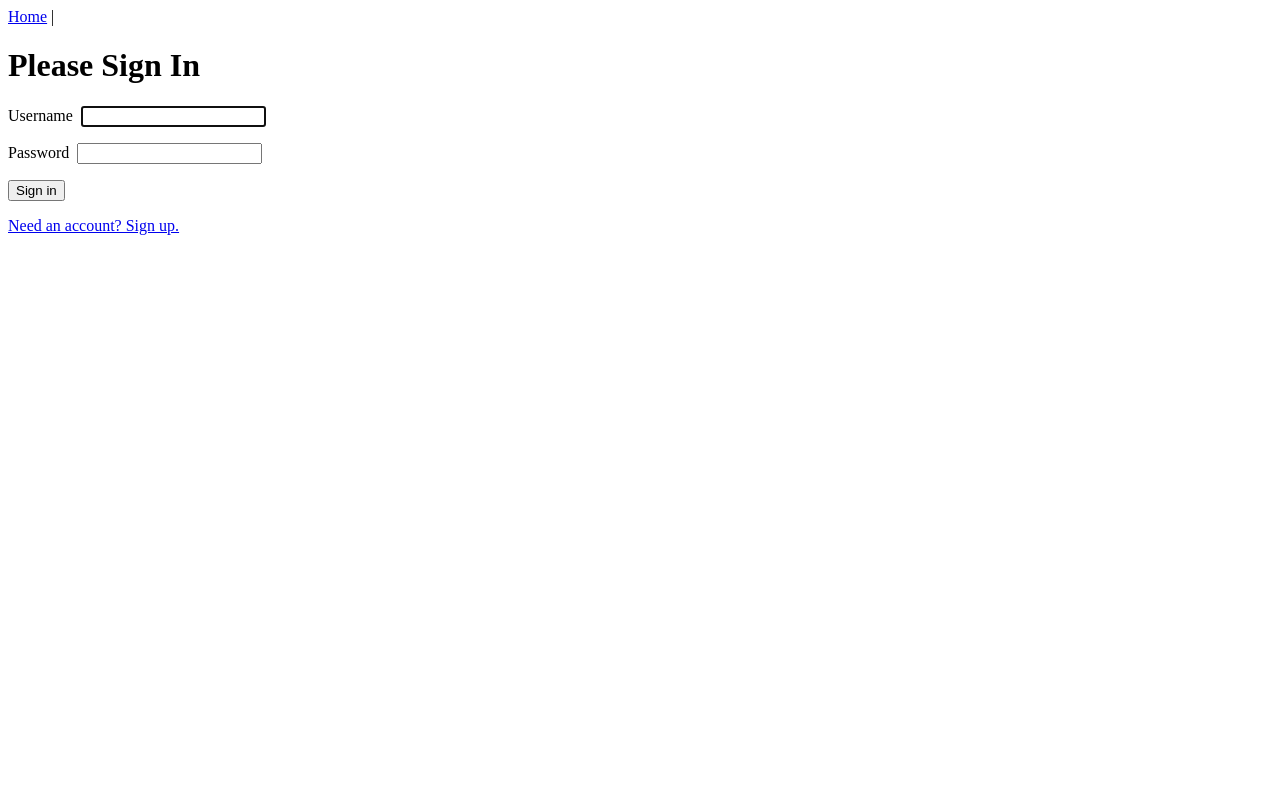
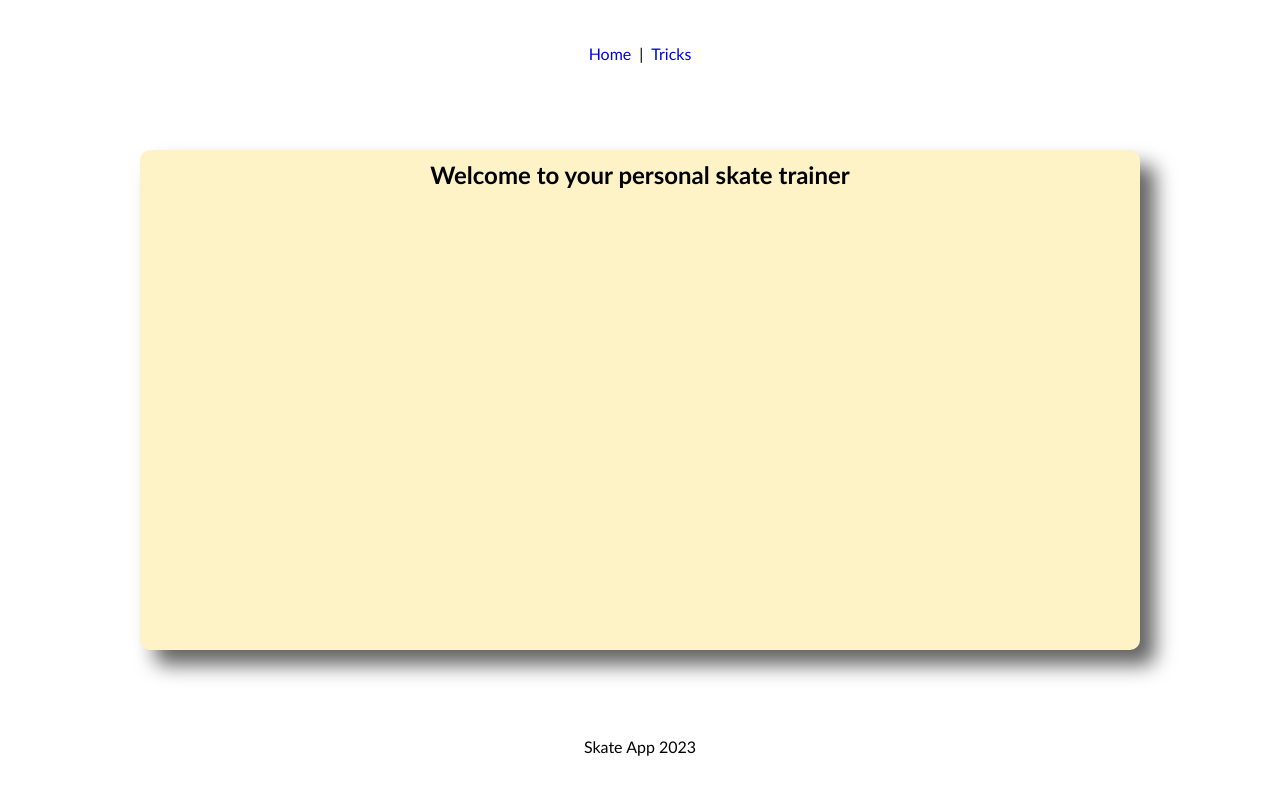
Before and after one commit to KobyMcGuire/SkateApp, a Vue app in the folder webpage/vue/: page / in a window 1280 px wide. Before the commit this address led to /login. Shown: the top 794 px of the page. Built offline with nearby package versions, Linux system fonts and the light colour scheme.

Commit message:
worked on outline of site

```diff
--- a/webpage/vue/src/App.vue
+++ b/webpage/vue/src/App.vue
@@ -1,9 +1,40 @@
 <template>
-  <div id="capstone-app">
-    <div id="nav">
-      <router-link v-bind:to="{ name: 'home' }">Home</router-link>&nbsp;|&nbsp;
-      <router-link v-bind:to="{ name: 'logout' }" v-if="$store.state.token != ''">Logout</router-link>
-    </div>
+  <div id="skate-trainer">
+    <the-header/>
     <router-view />
+    <the-footer/>
   </div>
 </template>
+
+<script>
+import TheHeader from './components/TheHeader.vue';
+import TheFooter from './components/TheFooter.vue';
+
+export default {
+
+  components : {
+    TheHeader,
+    TheFooter
+  },
+
+}
+</script>
+
+<style>
+* {
+  font-family:'Gill Sans', 'Gill Sans MT', 'Calibri', 'Trebuchet MS', 'sans-serif';
+  margin: 0;
+  padding: 0;
+  box-sizing: border-box;
+}
+
+#skate-trainer {
+  min-height: 100vh;
+
+  display: flex;
+  flex-direction: column;
+  justify-content: space-around;
+  align-items: center;
+}
+
+</style>
--- /dev/null
+++ b/webpage/vue/src/components/TheFooter.vue
@@ -0,0 +1,15 @@
+<template>
+    <div>
+        <p>Skate App 2023</p>
+    </div>
+</template>
+
+<script>
+export default {
+
+}
+</script>
+
+<style scoped>
+
+</style>
--- /dev/null
+++ b/webpage/vue/src/components/TheHeader.vue
@@ -0,0 +1,35 @@
+<template>
+  <div>
+    <nav>
+      <router-link v-bind:to="{ name: 'home' }">Home</router-link>
+      <p>|</p>
+      <router-link v-bind:to="{ name : 'tricks' }">Tricks</router-link>
+    </nav>
+  </div>
+</template>
+
+<script>
+export default {};
+</script>
+
+<style scoped>
+a {
+
+    border: px solid black;
+    border-radius: 5px;
+
+    margin: 5px;
+    padding: 3px;
+
+    text-decoration: none;
+}
+
+nav a::onhover {
+    cursor: pointer;
+}
+
+p {
+    display: inline;
+}
+
+</style>
--- /dev/null
+++ b/webpage/vue/src/components/TheWelcome.vue
@@ -0,0 +1,29 @@
+<template>
+  <div id="welcome">
+    <h2>Welcome to your personal skate trainer</h2>
+  </div>
+</template>
+
+<script>
+export default {
+
+}
+</script>
+
+<style scoped>
+#welcome {
+    width: 1000px;
+    height: 500px;
+
+    background-color: #fef3c7;
+    box-shadow: 15px 15px 20px rgb(99, 99, 99);
+
+    border-radius: 10px;
+}
+
+h2 {
+    text-align: center;
+
+    padding-top: 10px;
+}
+</style>
--- a/webpage/vue/src/router/index.js
+++ b/webpage/vue/src/router/index.js
@@ -6,6 +6,7 @@ import HomeView from '../views/HomeView.vue';
 import LoginView from '../views/LoginView.vue';
 import LogoutView from '../views/LogoutView.vue';
 import RegisterView from '../views/RegisterView.vue';
+import TricksView from '../views/TricksView.vue';
 
 /**
  * The Vue Router is used to "direct" the browser to render a specific view component
@@ -21,7 +22,15 @@ const routes = [
     name: 'home',
     component: HomeView,
     meta: {
-      requiresAuth: true
+      requiresAuth: false
+    }
+  },
+  {
+    path: '/tricks',
+    name: 'tricks',
+    component: TricksView,
+    meta: {
+      requiresAuth: false
     }
   },
   {
--- a/webpage/vue/src/views/HomeView.vue
+++ b/webpage/vue/src/views/HomeView.vue
@@ -1,11 +1,18 @@
 <template>
-  <div class="home">
-    <h1>Home</h1>
-    <p>You must be authenticated to see this</p>
+  <div id="home">
+    <the-welcome/>
   </div>
 </template>
 
 <script>
+import TheWelcome from '../components/TheWelcome.vue';
+
 export default {
+  components : {
+    TheWelcome
+  }
 };
 </script>
+
+<style scoped>
+</style>
--- /dev/null
+++ b/webpage/vue/src/views/TricksView.vue
@@ -0,0 +1,15 @@
+<template>
+  <div>
+
+  </div>
+</template>
+
+<script>
+export default {
+
+}
+</script>
+
+<style>
+
+</style>
```
